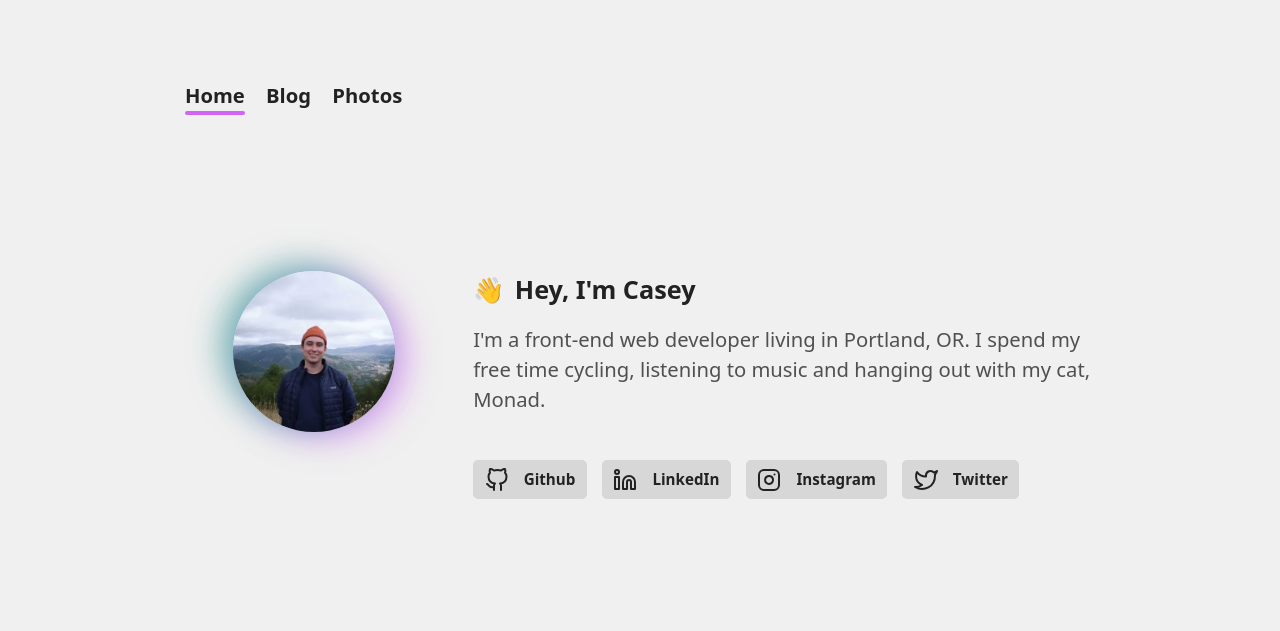
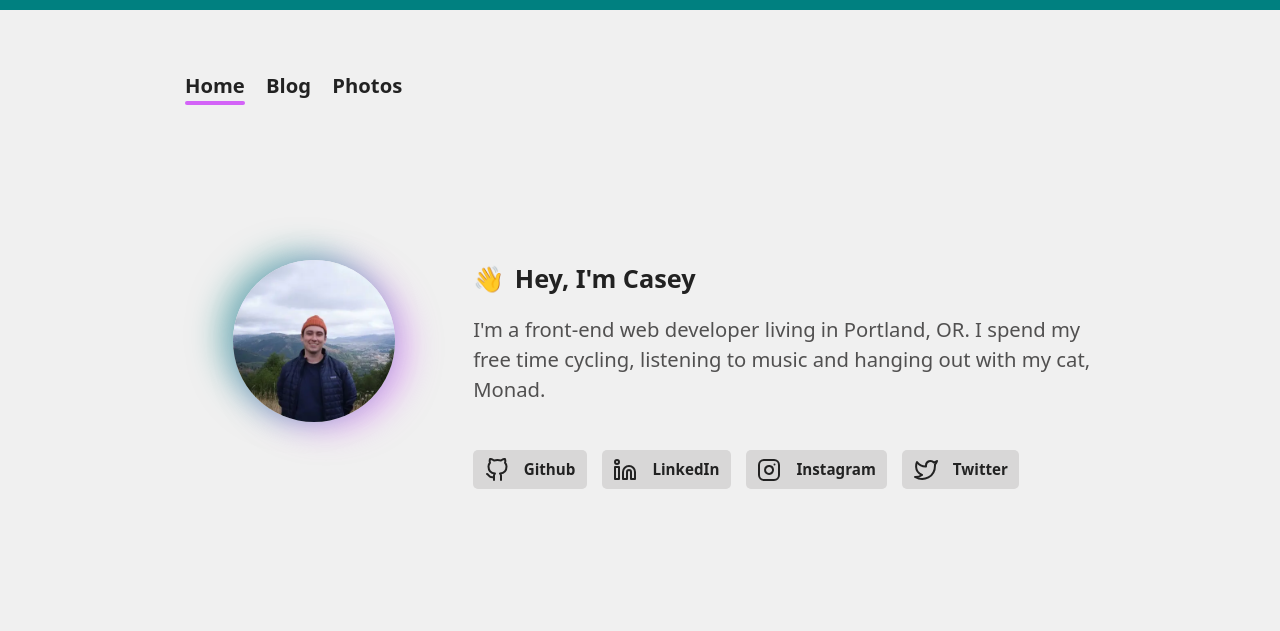
Before and after one commit to caseycarroll/caseycarroll.github.io, a Jekyll site: the page built from index.html, in a window 1280 px wide. Shown: the top 631 px of the page. Built offline with Jekyll 4.4.1, drawn with Linux system fonts in a browser that asks for light colours; grey boxes are pictures that could not be loaded.

Commit message:
add selection and top border for more designed look

```diff
--- a/assets/css/main.css
+++ b/assets/css/main.css
@@ -13,6 +13,10 @@
     color: var(--text-color);
     font-size: calc(0.33vw + 1em);
     font-family: system-ui;
+}
+
+::selection {
+    background-color: var(--transparent-primary-color);
 }
 
 .visually-hidden {
@@ -31,8 +35,11 @@
 }
 
 body {
+    border-top-color: var(--primary-color);
+    border-width: 10px;
+    border-top-style: solid;
     background-color: #f0f0f0;
-    padding-block-start: 4rem;
+    padding-block-start: 3rem;
 }
 
 body > header, main, .footer-container {
```
